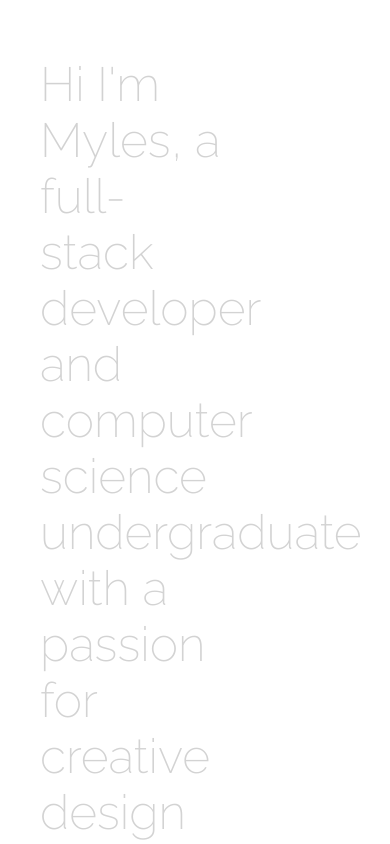
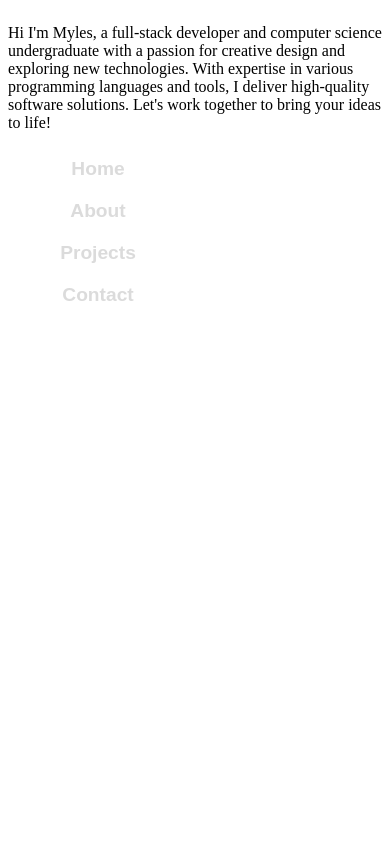
Before and after one commit to myleshansen/Myles, a Next.js app: page / in a window 390 px wide. Shown: the top 844 px of the page. Built offline with nearby package versions, Linux system fonts and the light colour scheme.

Commit message:
Mobile sizing

```diff
--- a/components/Intro/Intro.module.css
+++ b/components/Intro/Intro.module.css
@@ -3,6 +3,9 @@
   font-style: normal;
   font-weight: 400;
   src: url("../../public/fonts/Raleway-ExtraLight.ttf") format("truetype");
+}
+
+@media (pointer: none), (pointer: coarse) {
 }
 
 @-webkit-keyframes fadeIn {
@@ -23,10 +26,27 @@
   }
 }
 
-.intro-about {
-  font-family: "Raleway", sans-serif;
-  font-size: 48px;
-  margin-left: 2rem;
-  max-width: 50vw;
-  animation: fadeIn 4s ease forwards;
+@media (any-pointer: coarse) {
+  /* do your own styles */
+  .intro-about {
+    font-family: "Raleway", sans-serif;
+    font-size: 16px;
+    text-size-adjust: auto;
+    margin-left: 2rem;
+    max-width: 50vw;
+    animation: fadeIn 4s ease forwards;
+  }
 }
+
+/* if device has no touch screen */
+@media (any-pointer: fine) {
+  /* do your own styles */
+  .intro-about {
+    font-family: "Raleway", sans-serif;
+    font-size: 3rem;
+    text-size-adjust: auto;
+    margin-left: 2rem;
+    max-width: 50vw;
+    animation: fadeIn 4s ease forwards;
+  }
+}
```
